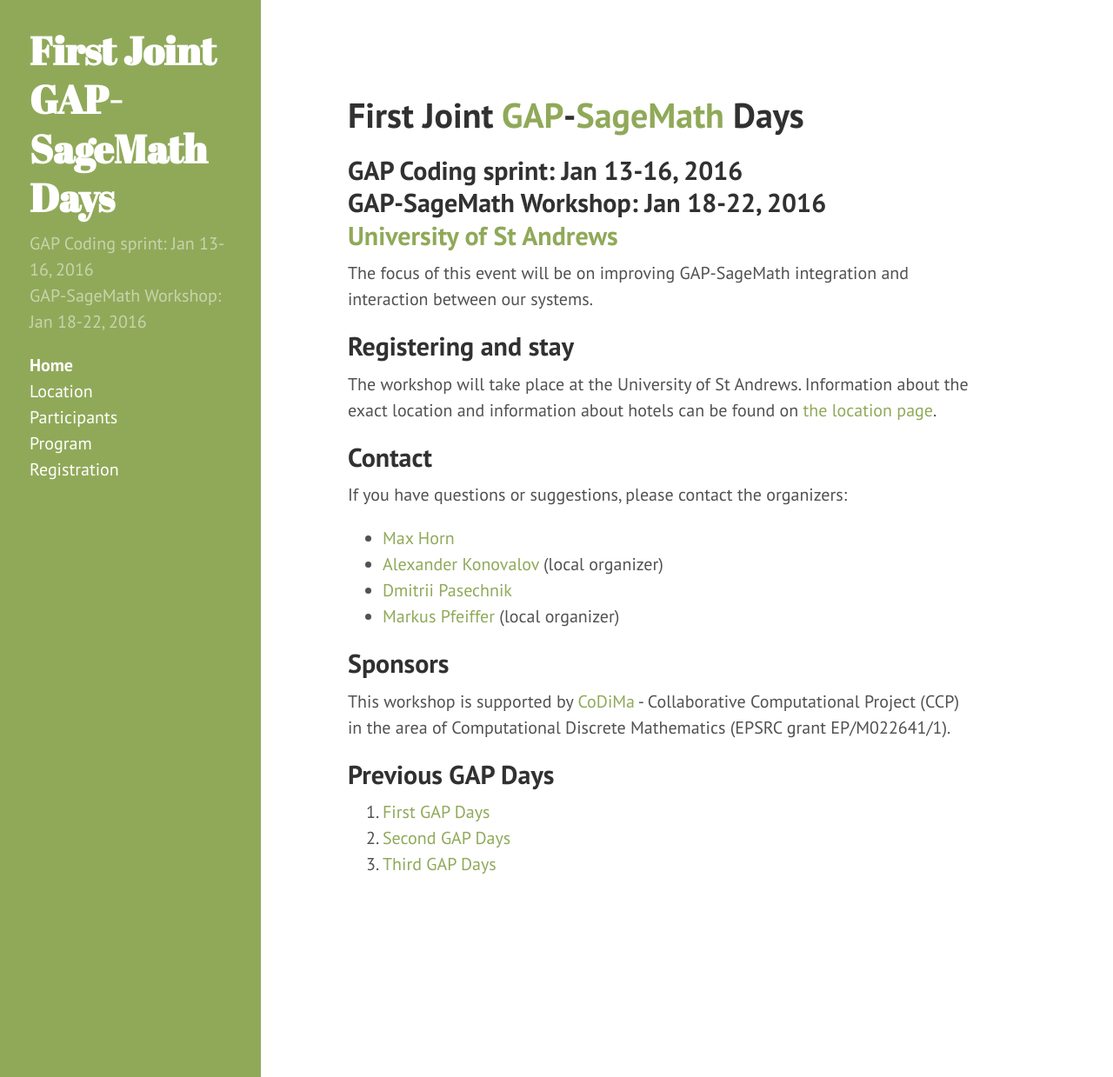
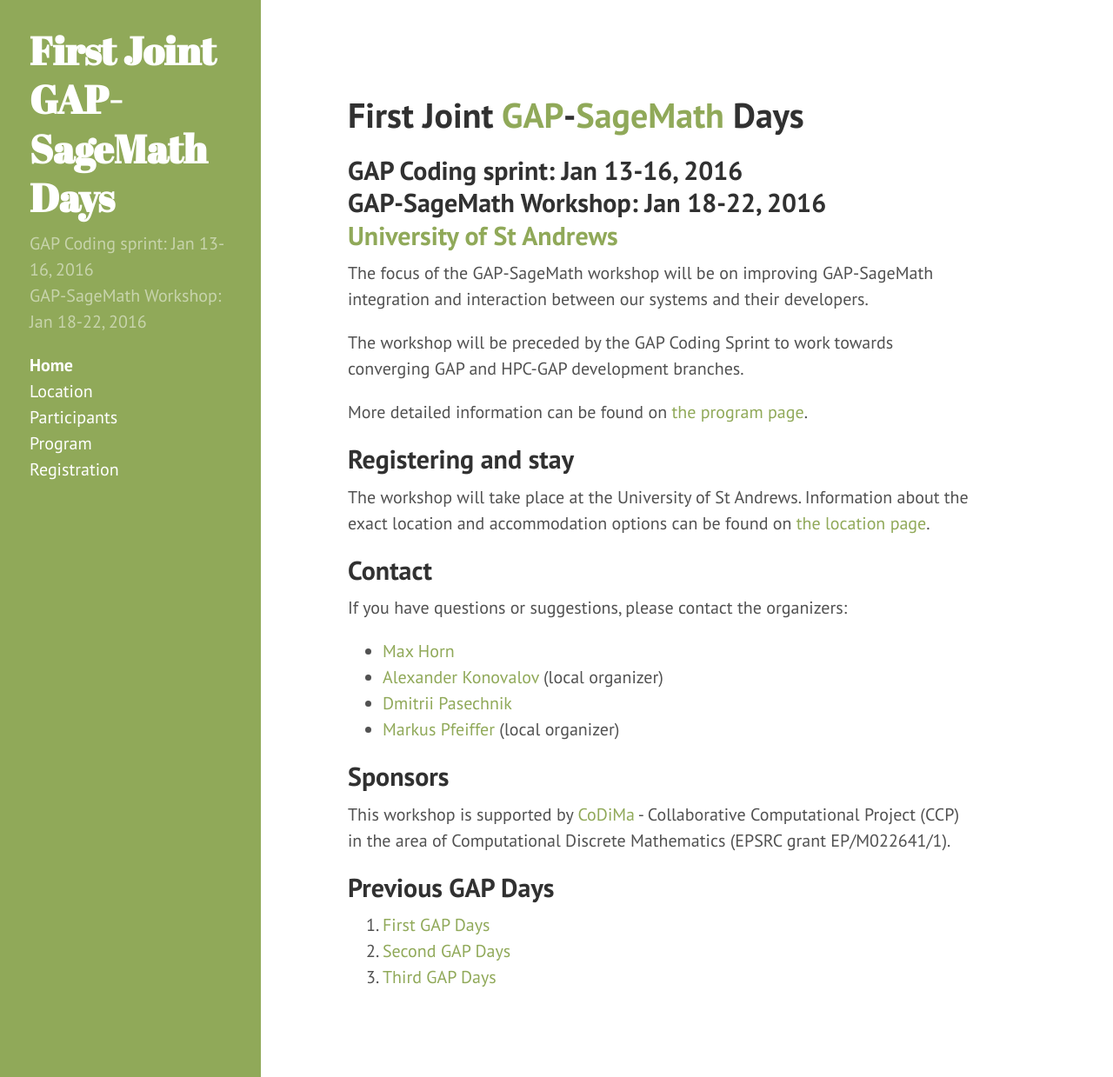
Before and after one commit to gapdays/gap-sage-days2016, a Jekyll site: the page built from index.md, in a window 1280 px wide and 1239 px high. Shown: the whole window at 87% size. Built offline with Jekyll 4.4.1, drawn with Linux system fonts in a browser that asks for light colours; Markdown is read by kramdown in place of the engine named in the settings.

Commit message:
Update index.md

```diff
--- a/index.md
+++ b/index.md
@@ -6,8 +6,13 @@ title: Home
 # {{ site.title }}
 ## {{ site.description }}<br> {{ site.location }}
 
-The focus of this event will be on improving GAP-SageMath integration
-and interaction between our systems.
+The focus of the GAP-SageMath workshop will be on improving GAP-SageMath integration
+and interaction between our systems and their developers.
+
+The workshop will be preceded by the GAP Coding Sprint
+to work towards converging GAP and HPC-GAP development branches.
+
+More detailed information can be found on [the program page]({{ site.baseurl }}/program).
 
 {% comment %}
 
@@ -31,7 +36,7 @@ would be happy to hear about any progress you made.
 ## Registering and stay
 
 The workshop will take place at the University of St Andrews. Information about the
-exact location and information about hotels
+exact location and accommodation options
 can be found on [the location page]({{ site.baseurl }}/location).
 
 ## <a name="contact"></a> Contact
```
